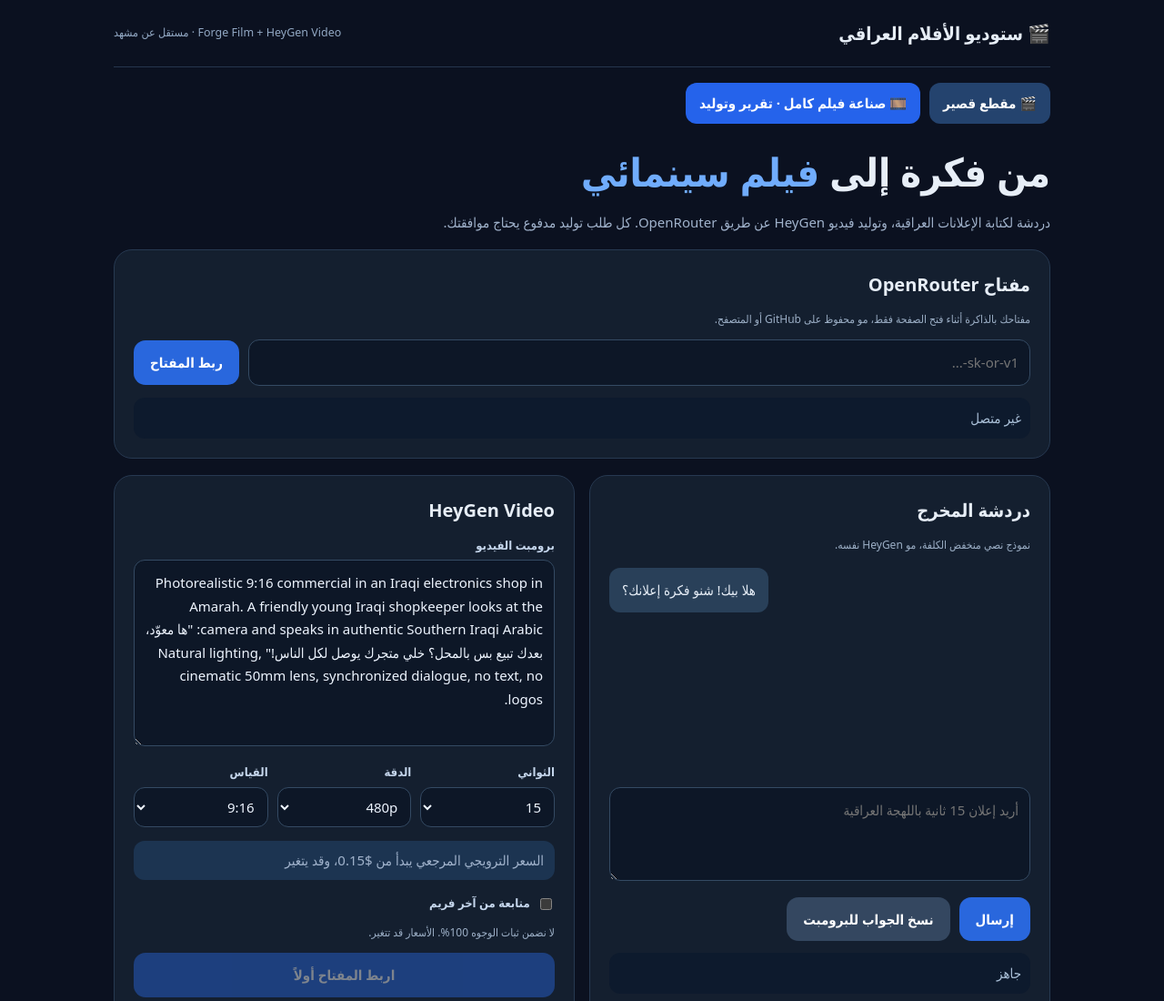
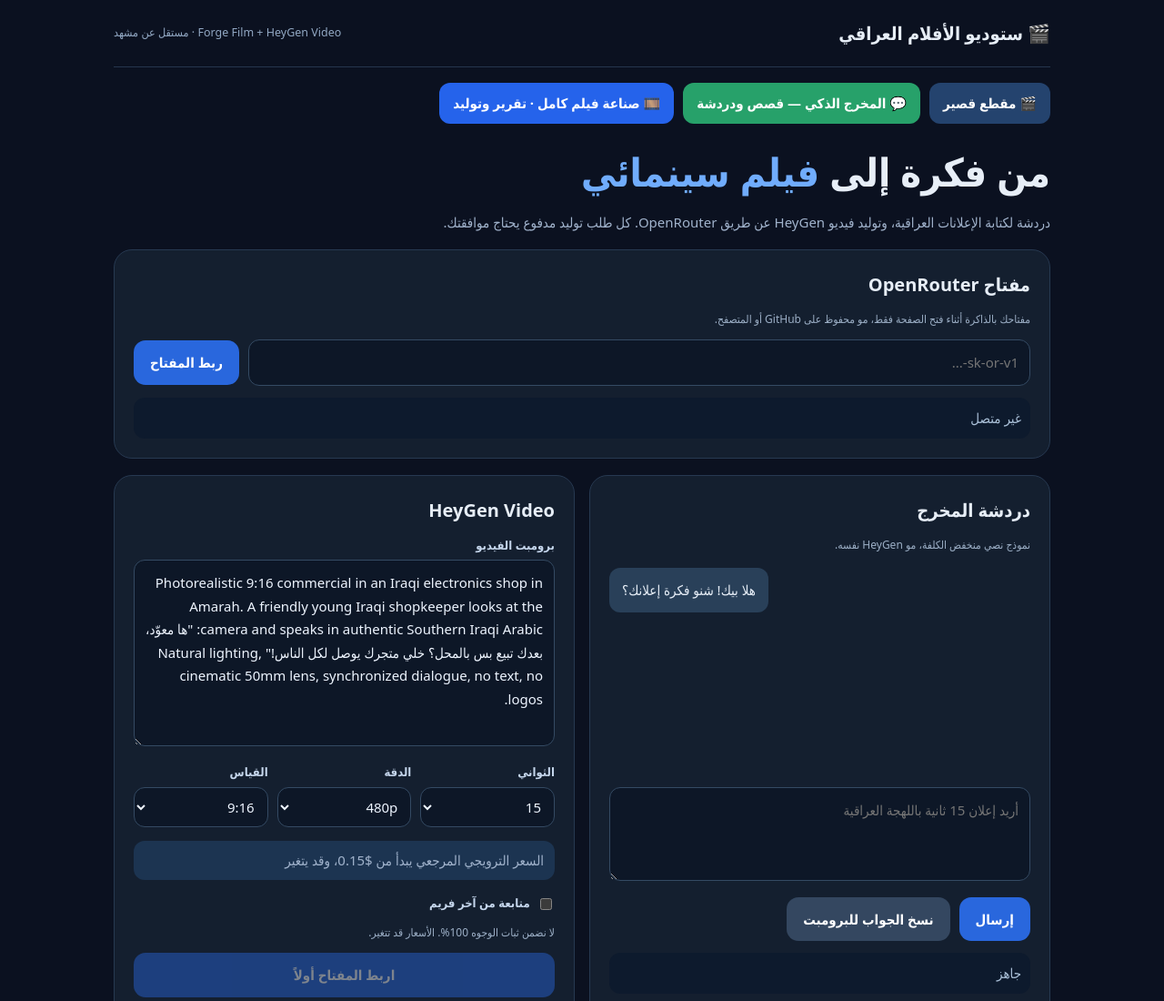
Before and after one commit to Basmali12/iraqi-film-forge, a website: page site/index.html in a window 1280 px wide. Shown: the top 1100 px of the page at 91% size. Drawn offline with Linux system fonts and the light colour scheme.

Commit message:
Link chat-first director from all film entry pages

```diff
--- a/site/index.html
+++ b/site/index.html
@@ -1,6 +1,6 @@
 <!doctype html>
 <html lang="ar" dir="rtl"><head><meta charset="utf-8"><meta name="viewport" content="width=device-width,initial-scale=1"><title>ستوديو الأفلام العراقي</title><link rel="stylesheet" href="./styles.css?v=2"><script defer src="./stitcher.js?v=2"></script><script defer src="./app.js?v=2"></script></head><body><main>
-<header><strong>🎬 ستوديو الأفلام العراقي</strong><small>Forge Film + HeyGen Video · مستقل عن مشهد</small></header><nav style="display:flex;gap:10px;flex-wrap:wrap;margin-top:17px"><a href="./index.html" style="padding:10px 15px;background:#24436e;border-radius:12px;text-decoration:none;color:#fff;font-weight:700">🎬 مقطع قصير</a><a href="./film.html" style="padding:10px 15px;background:#2563eb;border-radius:12px;text-decoration:none;color:white;font-weight:800">🎞️ صناعة فيلم كامل · تقرير وتوليد</a></nav>
+<header><strong>🎬 ستوديو الأفلام العراقي</strong><small>Forge Film + HeyGen Video · مستقل عن مشهد</small></header><nav style="display:flex;gap:10px;flex-wrap:wrap;margin-top:17px"><a href="./index.html" style="padding:10px 15px;background:#24436e;border-radius:12px;text-decoration:none;color:#fff;font-weight:700">🎬 مقطع قصير</a><a href="./director.html" style="padding:10px 15px;background:#27a16a;border-radius:12px;text-decoration:none;color:white;font-weight:800">💬 المخرج الذكي — قصص ودردشة</a><a href="./film.html" style="padding:10px 15px;background:#2563eb;border-radius:12px;text-decoration:none;color:white;font-weight:800">🎞️ صناعة فيلم كامل · تقرير وتوليد</a></nav>
 <h1>من فكرة إلى <em>فيلم سينمائي</em></h1><p>دردشة لكتابة الإعلانات العراقية، وتوليد فيديو HeyGen عن طريق OpenRouter. كل طلب توليد مدفوع يحتاج موافقتك.</p>
 <section><h2>مفتاح OpenRouter</h2><p class="note">مفتاحك بالذاكرة أثناء فتح الصفحة فقط، مو محفوظ على GitHub أو المتصفح.</p><div class="flex"><input type="password" id="key" autocomplete="off" placeholder="sk-or-v1-..."><button id="connect">ربط المفتاح</button><button id="disconnect" hidden>قطع الربط</button></div><div id="keyStatus" class="status">غير متصل</div></section>
 <div class="cols">
```
